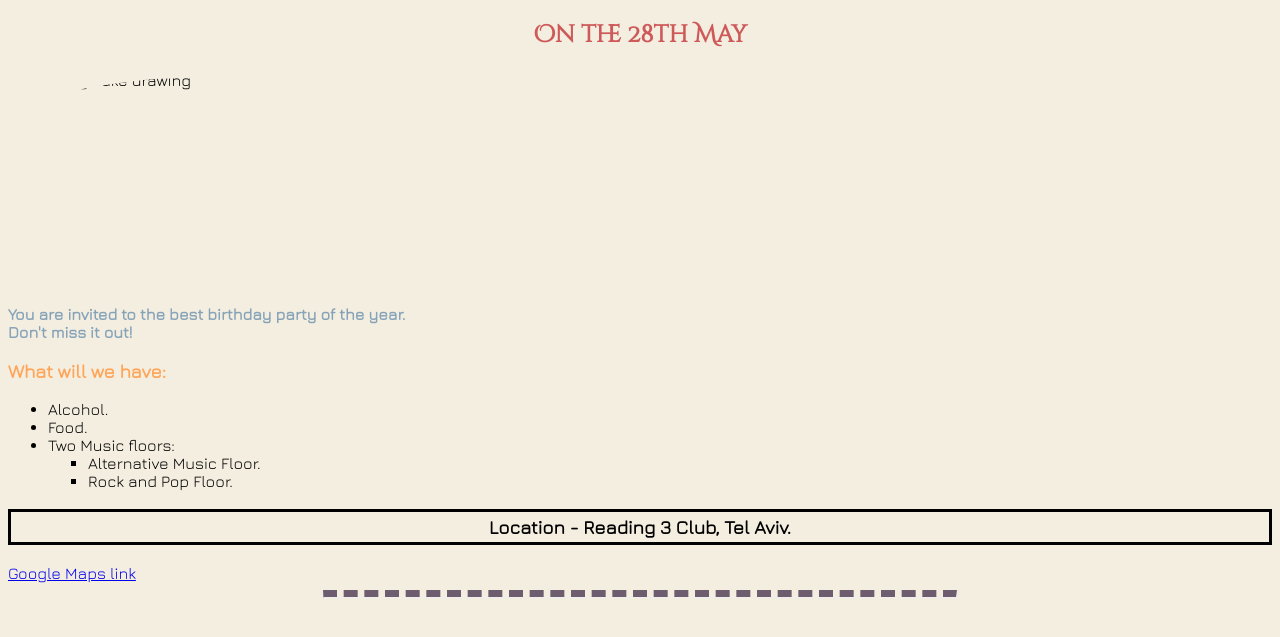
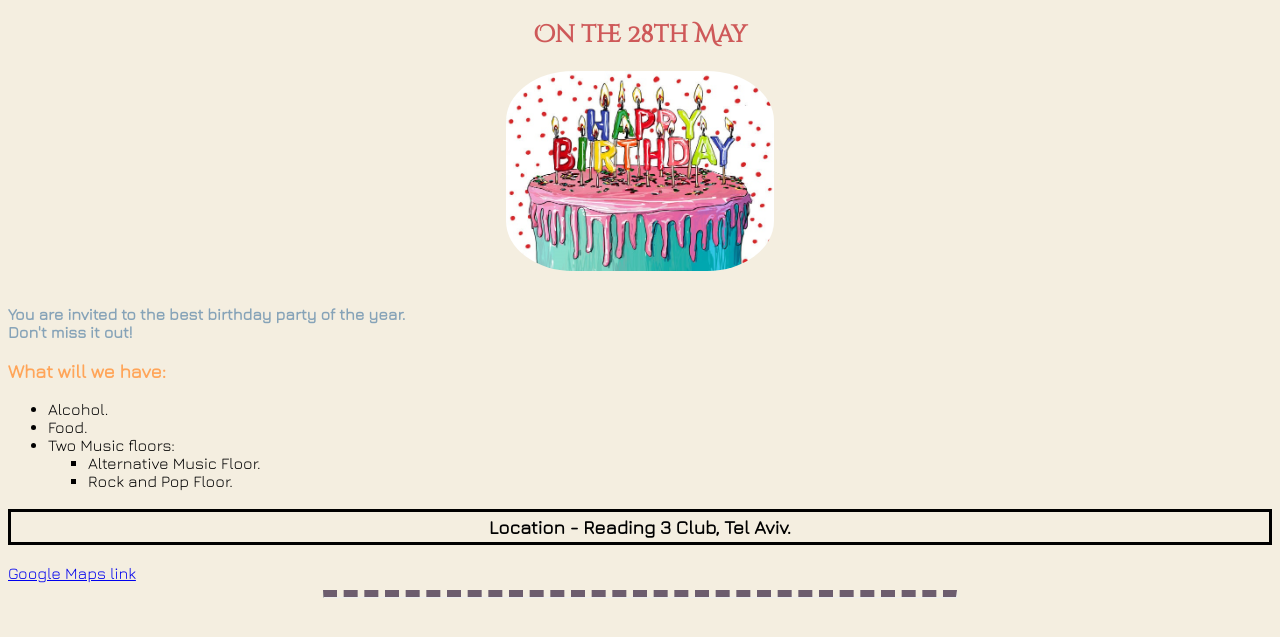
Before and after one commit to mmentesting/Birthday-nvitation, a plain HTML site: page index.html in a window 1280 px wide. Shown: the part 83-720 px from the top of the page. Drawn offline with nearby package versions, Linux system fonts and the light colour scheme; the site is published under a folder, as on GitHub Pages, so addresses that start at the root find nothing.

Commit message:
Update index.html

```diff
--- a/index.html
+++ b/index.html
@@ -13,7 +13,7 @@
   <hr>
   <h1 class="center special_font">It's Andrey's Birthday!</h1>
   <h2 class="center special_font special_color">On the 28th May</h2>
-  <img src="/images/bd_cake.jpg" alt="Birthday cake drawing"><br>
+  <img src="images/bd_cake.jpg" alt="Birthday cake drawing"><br>
   <p id="first_p">You are invited to the best birthday party of the year.<br>
     Don't miss it out!</p>
   <h3 class="orange">What will we have:</h3>
```
